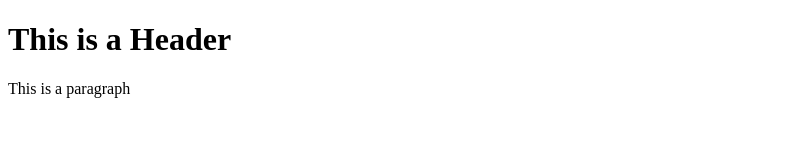
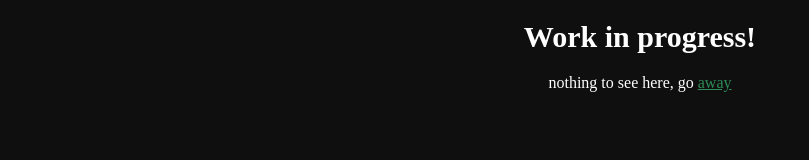
Before and after one commit to NotManyIdeasDev/notmanyideasdev.github.io, a plain HTML site: page index.html in a window 1280 px wide. Shown: the whole page, without its empty margins (0-809 px from the left). Drawn offline with Linux system fonts and the light colour scheme.

Commit message:
Added fonts

```diff
--- a/index.html
+++ b/index.html
@@ -1,9 +1,13 @@
 <!DOCTYPE html>
 <html>
 
+<head>
+    <link rel="stylesheet" href="style.css">
+</head>
+
 <body>
-    <h1>This is a Header</h1>
-    <p>This is a paragraph</p>
+    <h1 class="header">Work in progress!</h1>
+    <p>nothing to see here, go <a href="https://www.youtube.com/watch?v=dQw4w9WgXcQ">away</a></p>
 </body>
 
 </html>
--- /dev/null
+++ b/style.css
@@ -0,0 +1,28 @@
+.header {
+    font-family: 'Roboto Mono';
+    text-align: center;
+    color: #ffffff;
+    font-size: 30px;
+}
+
+body {
+    background: rgb(15, 15, 15);
+}
+
+p {
+    text-align: center;
+    font-family: 'Roboto Mono';
+    color: #ffffff;
+}
+
+a:link {
+    color:seagreen;
+    background-color: transparent;
+    text-decoration: underline;
+}
+
+a:visited {
+    color:seagreen;
+    background-color: transparent;
+    text-decoration: underline;
+}
```
